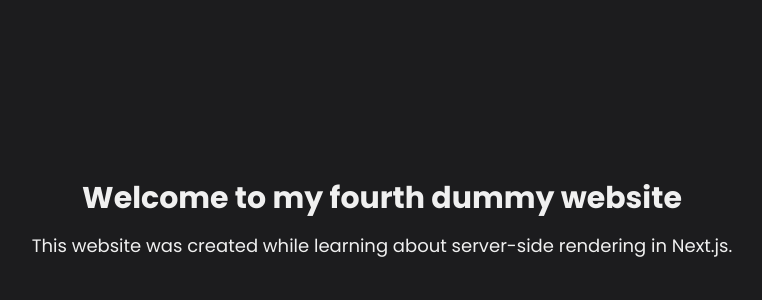
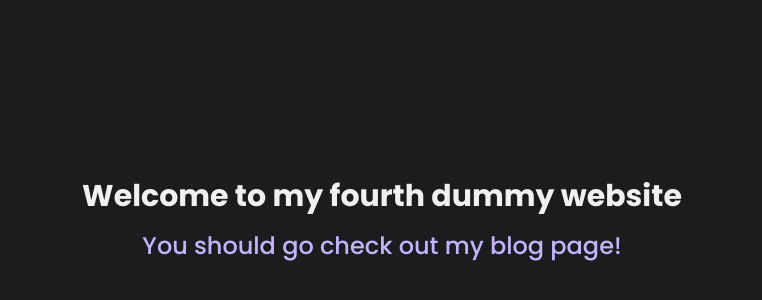
Before and after one commit to KaritaLaine/Fundamentals-of-Next.js, a Next.js app in the folder 4-server-side-rendering/: page / in a window 1280 px wide. Shown: the part 180-480 px from the top of the page, without its empty margins (258-1020 px from the left). Built offline with nearby package versions, Linux system fonts and the light colour scheme.

Commit message:
chore: add a blog page link to 4th projects home page

```diff
--- a/4-server-side-rendering/app/page.tsx
+++ b/4-server-side-rendering/app/page.tsx
@@ -1,13 +1,12 @@
+import Link from "next/link";
+
 const Home = () => {
 	return (
 		<div className="flex flex-1 flex-col items-center justify-center gap-[1rem] min-h-screen text-center">
-			<h1 className="text-3xl font-bold">
-				Welcome to my fourth dummy website
-			</h1>
-			<p className="text-lg">
-				This website was created while learning about server-side rendering in
-				Next.js.
-			</p>
+			<h1 className="text-3xl font-bold">Welcome to my fourth dummy website</h1>
+			<Link href="/blog" className="text-2xl font-medium text-violet-300 ">
+				You should go check out my blog page!
+			</Link>
 		</div>
 	);
 };
```
